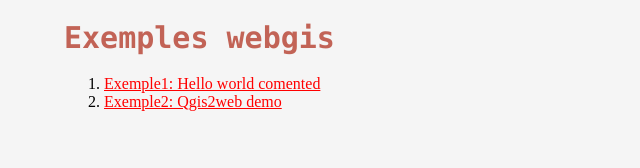
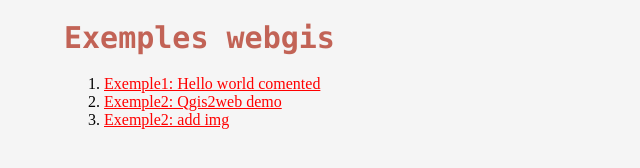
Before and after one commit to antonmh3/Exemples, a plain HTML site: page index.html in a window 1280 px wide. Shown: the whole page, without its empty margins (0-640 px from the left). Drawn offline with Linux system fonts and the light colour scheme.

Commit message:
modif index

```diff
--- a/index.html
+++ b/index.html
@@ -43,6 +43,7 @@
 	<ol>
 		<li><a href="./exemples/Ex1.html" target="_blank">Exemple1: Hello world comented</a></li>
 		<li><a href="./exemples/Ex2.html" target="_blank">Exemple2: Qgis2web demo</a></li>
+		<li><a href="./exemples/Ex3.html" target="_blank">Exemple2: add img</a></li>
 	</ol>
 </body>
 </html>
```
